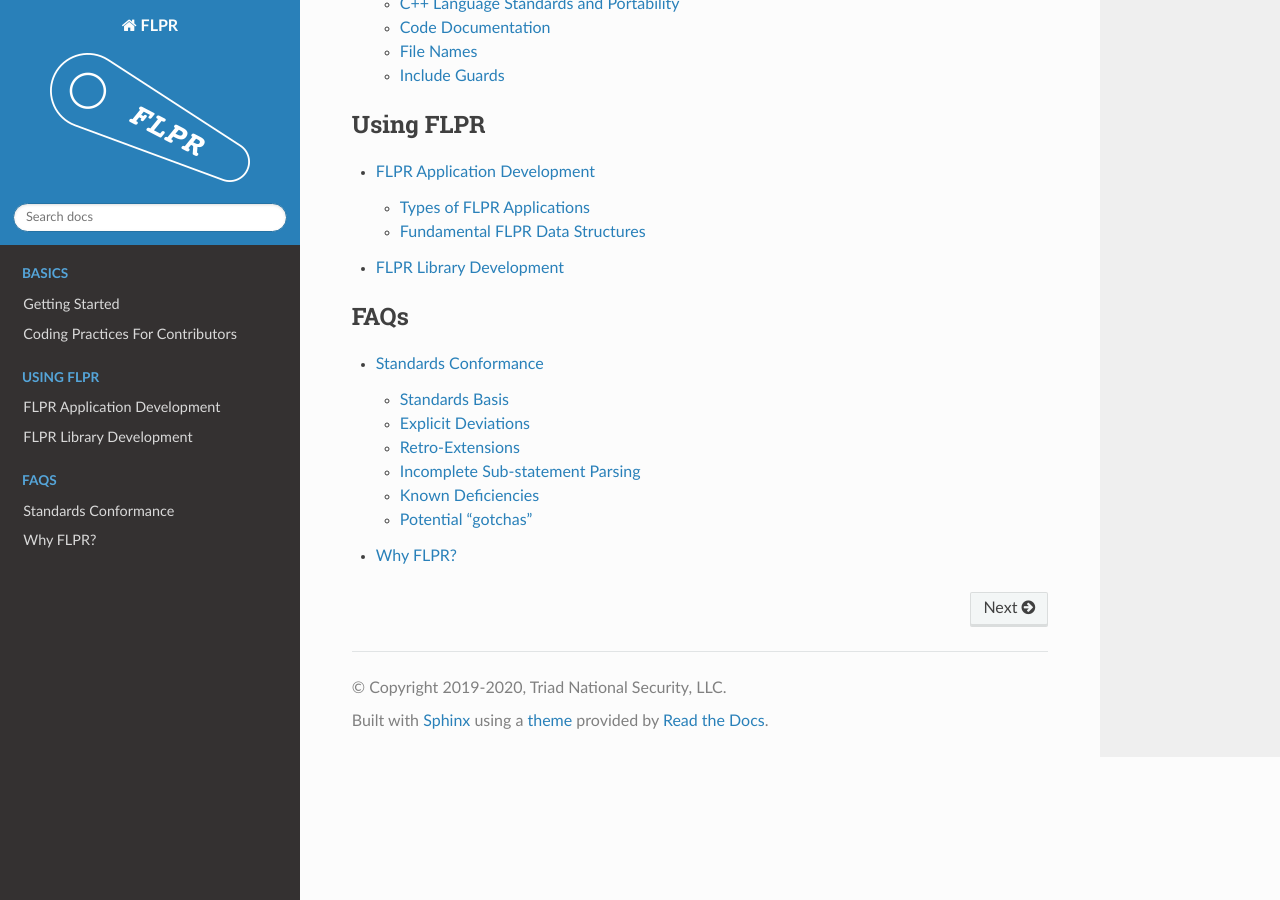
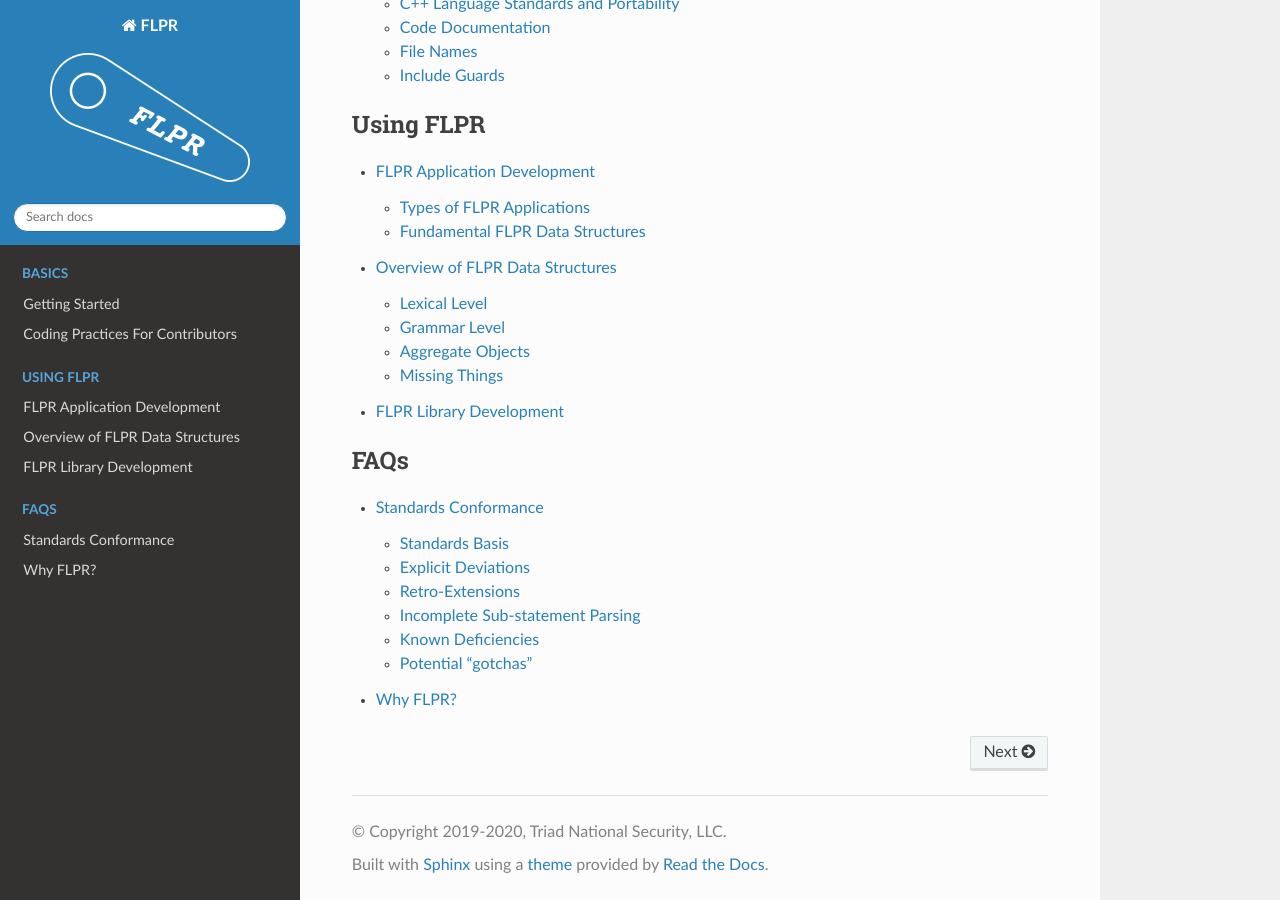
Before and after one commit to lanl/FLPR, a Sphinx documentation site: the page built from docs/sphinx/index.rst, in a window 1280 px wide and 900 px high, scrolled down 1061 px. Built offline with Sphinx 7.4.7 and the Read the Docs theme 2.0.0, drawn with Linux system fonts in a browser that asks for light colours; some of the changed lines change nothing that is shown.

Commit message:
Add FLPR data structure overview

```diff
--- /dev/null
+++ b/docs/sphinx/flpr_entities.rst
@@ -0,0 +1,153 @@
+.. _flpr_entities:
+
+================================
+Overview of FLPR Data Structures
+================================
+
+This attempts to give a high-level overview of the various FLPR data
+structures and how they relate to one another.  This hierarchy of data
+structures is built up from the low-level text representation up to
+the parsed files.
+
+One note on design philosophy.  FLPR is designed to manipulate source
+code in "gentle" ways, allowing a program to make minor changes
+without radically changing the appearance of the source code.  To do
+this, it tracks a lot of physical layout data that is not present in
+compilers.  However, it is also not intended to be a compiler
+front-end, so it may not currently provide the analysis and inquiry
+tools that you would expect in those.
+
+
+-------------
+Lexical Level
+-------------
+
+These are low-level entities related to the manipulation of Fortran
+input text.  Considering that FLPR is designed to preserve or
+manipulate source code, including formatting, these classes are more
+complex than you may find in a normal compiler.  They must handle
+things like lexemes being split across physical lines and multiple
+statements compounded together on a line.
+
+  Line_Buf (Logical_File::Line_Buf)
+    A buffer of raw strings representing Fortran source code.
+
+  File_Line
+    A representation of the textual layout of a single raw source
+    line.  This separates the line into "fields", which describe parts
+    of the line that Fortran treats specially (e.g. labels,
+    continuations, trailing comments, etc).  ``Line_Buf`` entries are
+    converted to ``File_Line`` by ``File_Line::analyze_fixed`` or
+    ``File_Line::analyze_free``, depending on the input style.  The
+    File_Line is also used as a template for reformatting source lines.
+
+  Token_Text
+    The representation of a single "atom" of input.  Token_Text includes
+    the lexeme (the actual text), its token value as determined by the
+    lexer, and some textual layout information.
+
+  Logical_Line
+    A contiguous set of File_Lines that belong together, such as
+    (continued) statement(s), or a comment block. This structure
+    maintains the format of the original input, so that it can be
+    re-emitted in a similar form.  NOTE: there may be more than one
+    statement in a Logical_Line if they have been compounded with
+    semicolons.
+
+    The Logical_Line is a fundamental data structure that: groups
+    File_Lines; presents a sequence of Token_Text representing the
+    Fortran tokens; and organizes Token_Text into ranges for
+    categorization.
+
+  LL_TT_Range
+    This is more of an intermediary than anything, but it is the base
+    of other classes.  The "Logical Line Token Text Range" is a class
+    that allows a range of Token_Text in a given Logical_Line to be
+    handled as a stand-alone entity, storing references to both the
+    TT_Range and to the source Logical_Line.
+
+  LL_Stmt
+    The "Logical Line Statement" is meant to represent one Fortran
+    statement.  Derived from LL_TT_Range, it provides all the physical
+    layout associated with a range of tokens in a Logical_Line, and
+    acts as anchor for (optionally) holding a concrete syntax tree for
+    the statement (see next section).  An LL_Stmt also holds any
+    comment block found above the Fortran statement.  This is to allow
+    a comment to stay anchored to a statement as text moves around.
+
+  Logical_File
+    A sequence of Logical_Lines and LL_Stmts that make up a file, plus
+    other identifying information.  This is the level at which Logical_Lines
+    are inserted, modified, deleted or split.
+
+-------------
+Grammar Level
+-------------
+
+The results of parsing sets of input lines are stored as trees,
+generically defined in ``Tree.hh``.  Each node in the tree can store
+data, and can have an arbitrary number of branches (children).
+
+To make tree traversal a little more convenient, the idea of a
+"cursor" is employed.  This is effectively an iterator that can move
+in four directions: "up" (go up a level in the tree), "prev" (go to
+previous node at this level sharing up), "next" (go to next node at
+this level), and "down" (go down to the first branch off of this
+node). Dereferencing a cursor with ``*`` or ``->`` returns a reference
+to the user data stored at the current node.
+
+  Stmt::Stmt_Tree
+    A Concrete Syntax Tree (CST) representing the structure of one
+    complete Fortran statement.  These encode the productions of the
+    statement grammar, and are produced by the rules in ``parse_stmt.cc``.
+
+  Prgm::Prgm_Tree
+    A tree of Stmt_Trees, organizing Fortran statements into larger
+    constructs, parts, and procedures.  These are produced by rules
+    in ``Prgm_Parsers_impl.hh``,
+
+  Procedure
+    This adapter class takes a Prgm_Tree cursor to a procedure
+    (function-subprogram, subroutine-subprogram, main-program, or
+    separate-module-subprogram) and creates (possibly-empty) LL_Stmt
+    ranges across important regions of the procedure. This form is a
+    lot easier to manipulate than the Prgm_Tree. For example, this can
+    return an iterator to just the USE statements, avoiding a lot
+    of condition testing in client code.  This is the easiest mechanism
+    to use for changing statements in a particular section.
+
+-----------------
+Aggregate Objects
+-----------------
+
+These are the high-level entities that should be used by most client
+applications to interrogate or manipulate Fortran source code.
+
+  Parsed_File
+    A lazy-evaluation container for a Logical_File and associated Prgm_Tree.
+    This class also provides indentation functionality.
+
+  Procedure_Visitor
+    Given a Parsed_File, call a provided function on each procedure.
+
+
+--------------
+Missing Things
+--------------
+
+Unfortunately, concrete syntax trees (CSTs) are a real pain to work
+with, as they represent the organization of tokens, rather than that of
+language concepts.  This is why compilers generally skip this step and
+go right to abstract syntax trees (ASTs).  However, for gently
+manipulating the text in a line of source code, a CST is the way to
+go.  FLPR needs to add AST support, or the functional equivalent
+thereof, for easier interrogation (e.g. "what subroutine name is being
+specified in this call-stmt?")
+
+As of yet, there are also no symbol tables ("symtabs") in FLPR.  These are
+being worked on, and also drive the need for AST functionality.
+
+Finally (for now), it would also be useful to have some stmt-label
+management, to easily identify unused labels or unreachable code.
+This requires better parsing of things like write-stmt and
+computed-goto-stmt.
--- a/docs/sphinx/index.rst
+++ b/docs/sphinx/index.rst
@@ -56,6 +56,7 @@
    :caption: Using FLPR
 
    app_devel
+   flpr_entities
    flpr_devel
 
 .. toctree::
```
